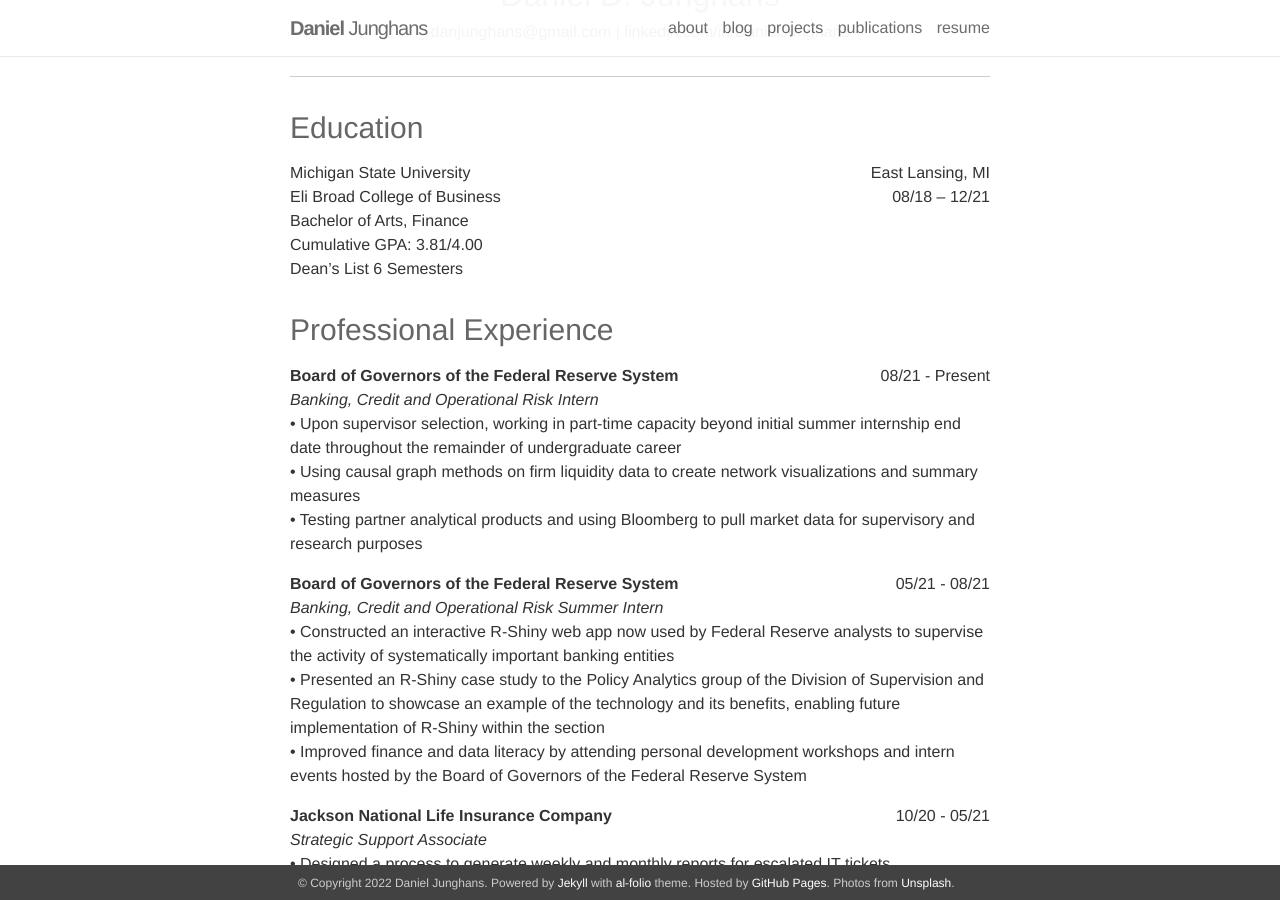
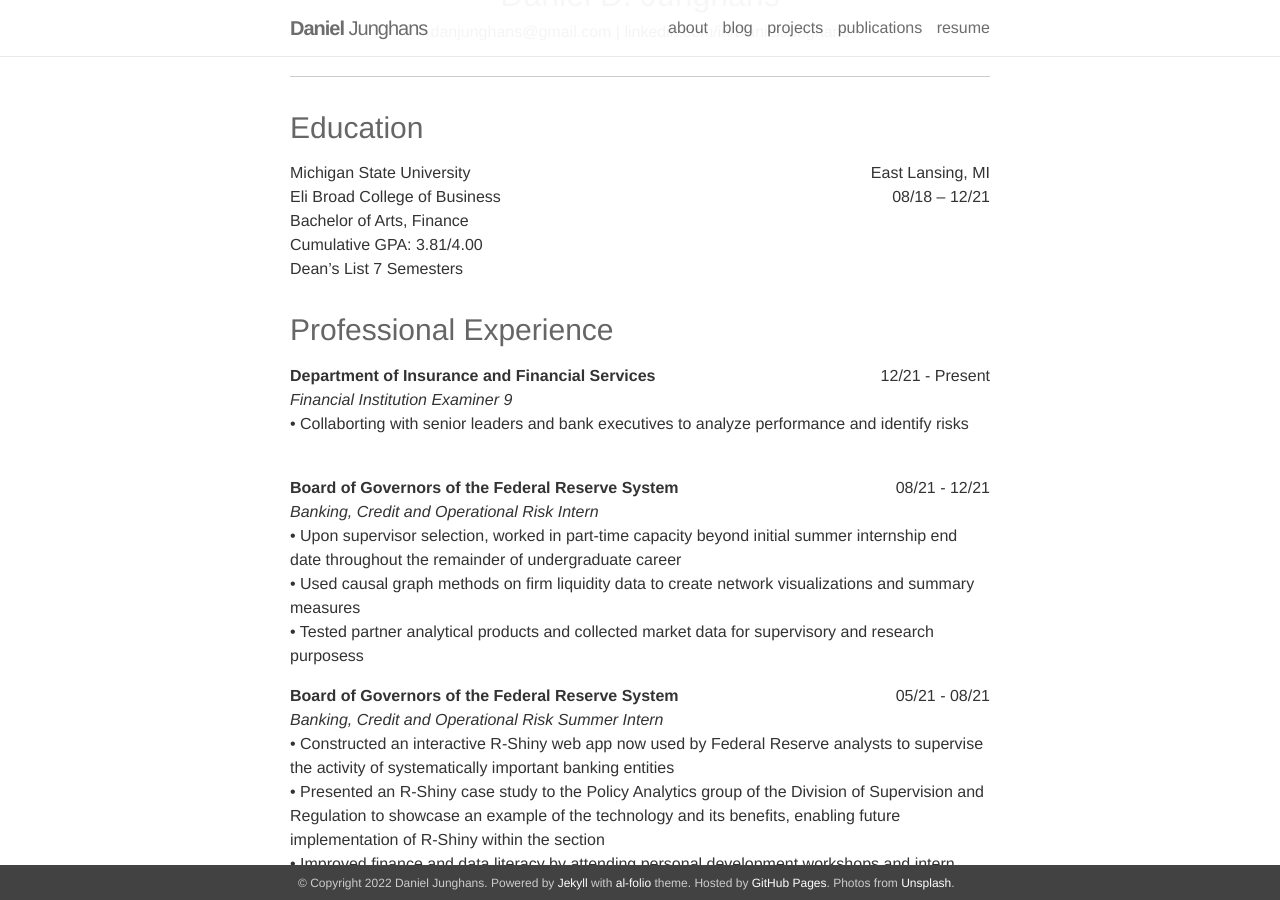
Before and after one commit to DanielJunghans/danieljunghans.github.io, a Jekyll site: the page built from _pages/resume.md, in a window 1280 px wide and 900 px high, scrolled down 262 px. Built offline with Jekyll 4.4.1, drawn with Linux system fonts in a browser that asks for light colours; nearby versions of some CDN libraries.

Commit message:
updated about and resume

```diff
--- a/_pages/resume.md
+++ b/_pages/resume.md
@@ -23,20 +23,29 @@
 
 Bachelor of Arts, Finance <br />
 Cumulative GPA: 3.81/4.00 <br />
-Dean's List 6 Semesters
+Dean's List 7 Semesters
 
 
 ### Professional Experience
 
 <div style="overflow: hidden;">
+<p style="float: left; margin:0;"><b>Department of Insurance and Financial Services</b></p>
+<p style="float: right; margin:0;">12/21 - Present</p>
+</div>
+*Financial Institution Examiner 9* <br />
+• Collaborting with senior leaders and bank executives to analyze performance and identify risks<br />
+<br />
+
+
+<div style="overflow: hidden;">
 <p style="float: left; margin:0;"><b>Board of Governors of the Federal Reserve System</b></p>
-<p style="float: right; margin:0;">08/21 - Present</p>
+<p style="float: right; margin:0;">08/21 - 12/21</p>
 </div>
 
 *Banking, Credit and Operational Risk Intern* <br />
-• Upon supervisor selection, working in part-time capacity beyond initial summer internship end date throughout the remainder of undergraduate career <br />
-• Using causal graph methods on firm liquidity data to create network visualizations and summary measures <br />
-• Testing partner analytical products and using Bloomberg to pull market data for supervisory and research purposes <br />
+• Upon supervisor selection, worked in part-time capacity beyond initial summer internship end date throughout the remainder of undergraduate career <br />
+• Used causal graph methods on firm liquidity data to create network visualizations and summary measures <br />
+• Tested partner analytical products and collected market data for supervisory and research purposess <br />
 
 <div style="overflow: hidden;">
 <p style="float: left; margin:0;"><b>Board of Governors of the Federal Reserve System</b></p>
```
Also changed, not shown: _pages/about.md (+4 -6 lines).
